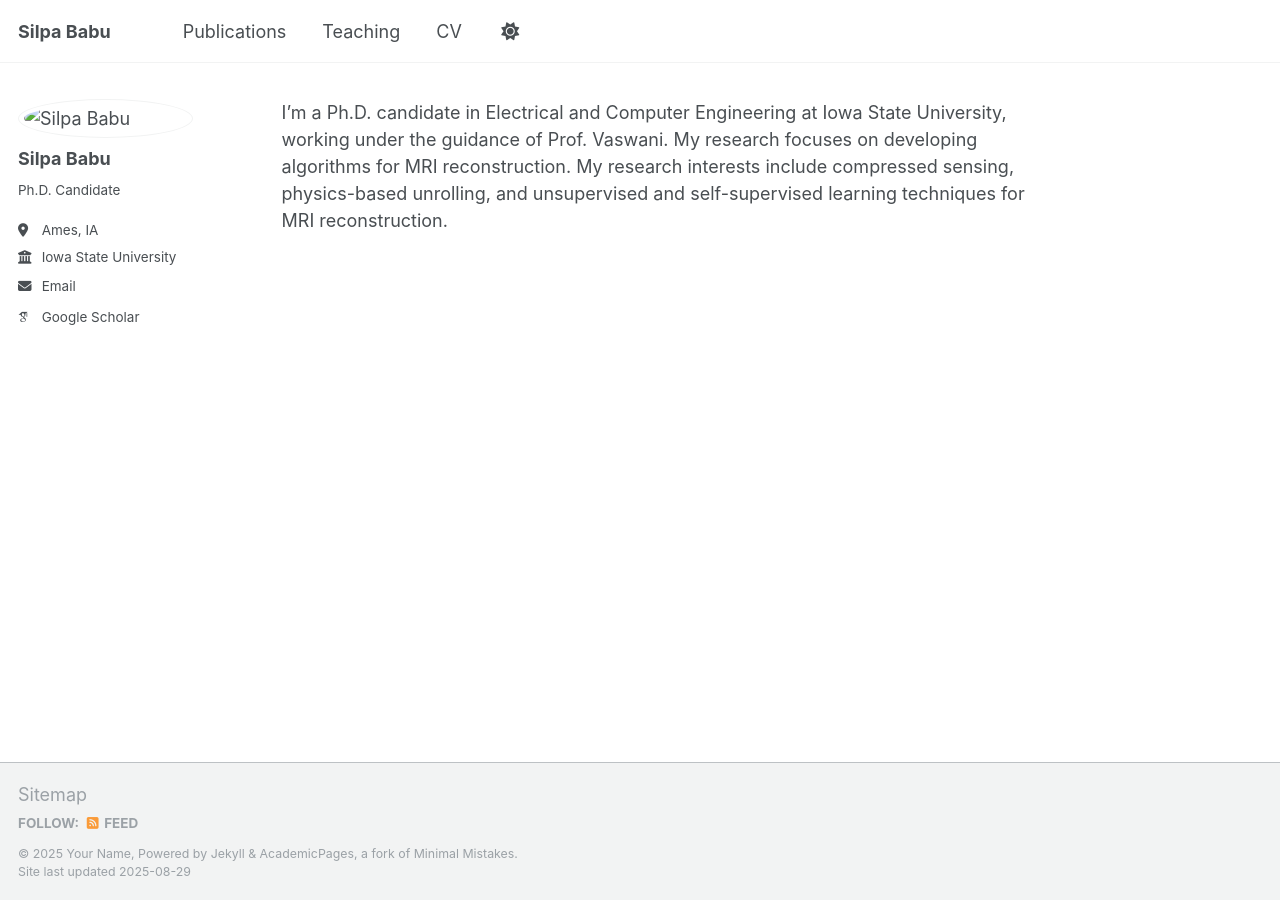
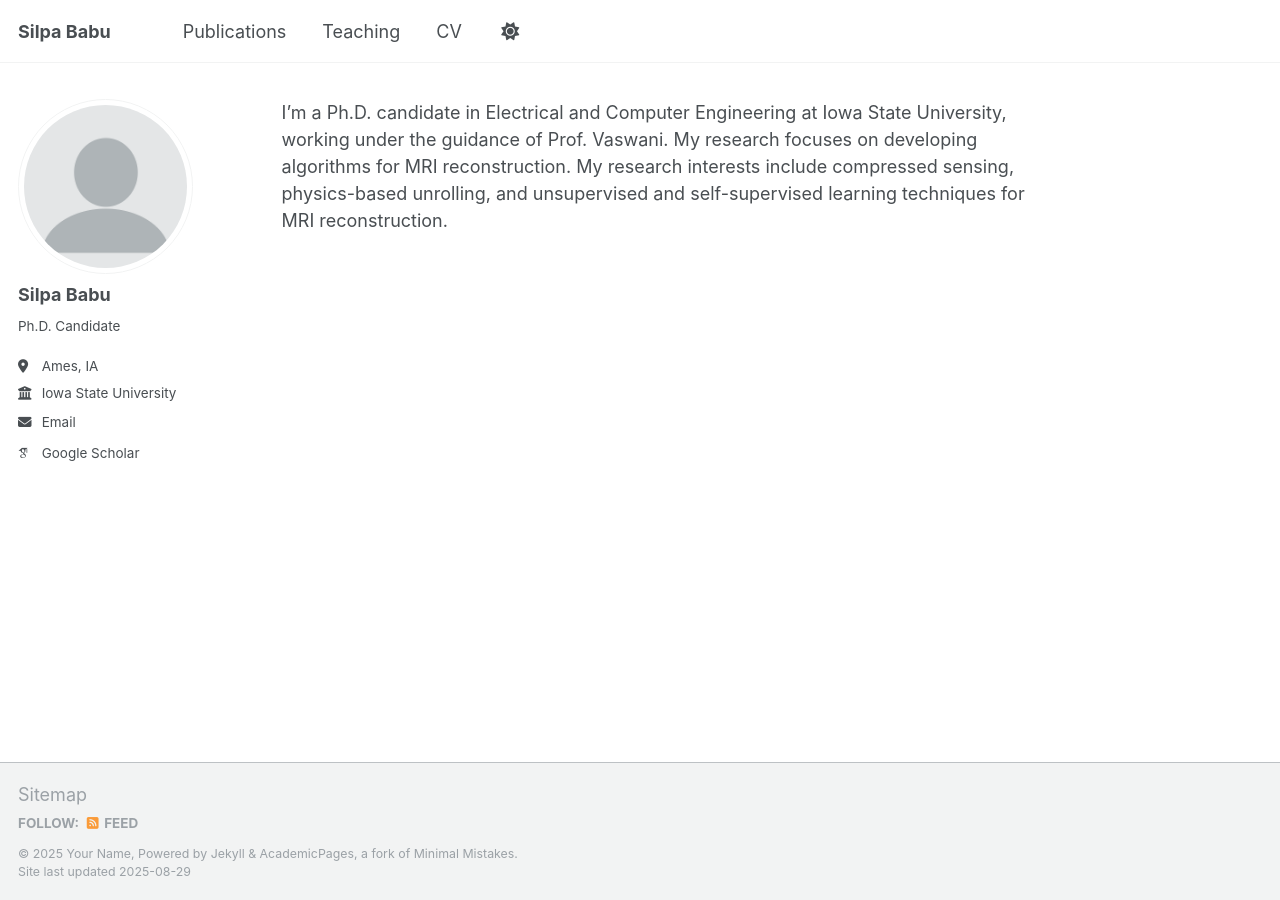
Before and after one commit to Silpa1/sbabu.github.io, a Jekyll site: the page built from _pages/about.md, in a window 1280 px wide. Built offline with Jekyll 4.4.1, drawn with Linux system fonts in a browser that asks for light colours; some web fonts are replaced; a script that is not in the unit is left out.

Commit message:
Update author avatar image in config

```diff
--- a/_config.yml
+++ b/_config.yml
@@ -22,7 +22,7 @@ repository               : "silpa1.github.io"
 #               Additional customization can be done by editing /_includes/author-profile.html
 author:
   # Biographic information
-  avatar           : "silpababu2025.jpg"
+  avatar           : "profile.png"
   name             : "Silpa Babu"
   pronouns         : # example: "she/her"
   bio              : "Ph.D. Candidate"
```
